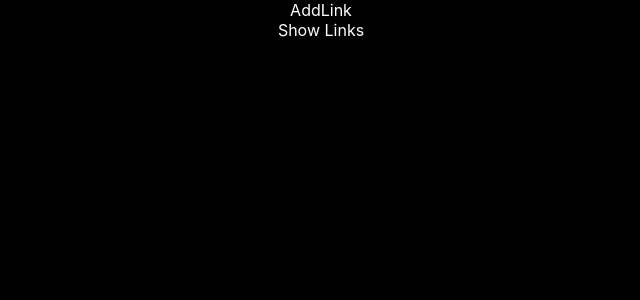
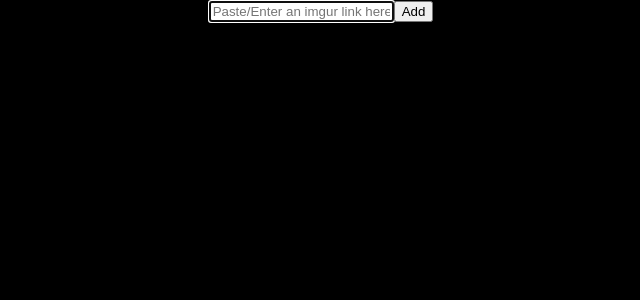
Before and after one commit to surajk95/exhibition, a React (Create React App) app: page / in a window 1280 px wide. Shown: the top 300 px of the page, without its empty margins (319-959 px from the left). Built offline with nearby package versions, Linux system fonts and the light colour scheme.

Commit message:
imgur addlinks

```diff
--- a/src/components/imgur-management/imgur-add-link.js
+++ b/src/components/imgur-management/imgur-add-link.js
@@ -1,10 +1,36 @@
 import React from 'react';
 
 class ImgurAddLink extends React.Component {
+    state = {
+        title: ''
+    }
+    handleChange = (event) => {
+        this.setState({ title: event.target.value.trim() });
+    }
+    handleSubmit= (event) => {
+        event.preventDefault();
+        this.props.addNewLink(this.state.title);
+        this.setState({ title: '' });
+    }
+
     render() {
         return (
             <div>
-                AddLink
+                <form onSubmit={this.handleSubmit}>
+                    <input
+                        type="text"
+                        value={this.state.title}
+                        placeholder='Paste/Enter an imgur link here.'
+                        onChange={this.handleChange}
+                        autoFocus
+                    />
+                    <button
+                        type="submit"
+                        onClick={this.handleSubmit}
+                    >
+                        Add
+                    </button>
+                </form>
             </div>
         )
     }
--- a/src/components/imgur-management/imgur-home.js
+++ b/src/components/imgur-management/imgur-home.js
@@ -4,11 +4,21 @@ import ImgurAddLink from './imgur-add-link.js';
 import ImgurShowLinks from './imgur-show-links.js';
 
 class ImgurHome extends React.Component {
+    state = {
+        links: [],
+
+    }
+
+    addNewLink = (link) => {
+        let links = [...this.state.links, link];
+        this.setState({ links });
+    }
+
     render() {
         return (
             <div>
-                <ImgurAddLink />
-                <ImgurShowLinks />
+                <ImgurAddLink addNewLink={this.addNewLink} />
+                <ImgurShowLinks links={this.state.links} />
             </div>
         )
     }
--- a/src/components/imgur-management/imgur-show-links.js
+++ b/src/components/imgur-management/imgur-show-links.js
@@ -2,9 +2,20 @@ import React from 'react';
 
 class ImgurShowLinks extends React.Component {
     render() {
+        const { links } = this.props;
+
         return (
             <div>
-                Show Links
+                {
+                    (links && links.length>0) &&
+                    links.map((link, index) => {
+                        return (
+                            <div key={index}>
+                                {link}
+                            </div>
+                        )
+                    })
+                }
             </div>
         )
     }
```
